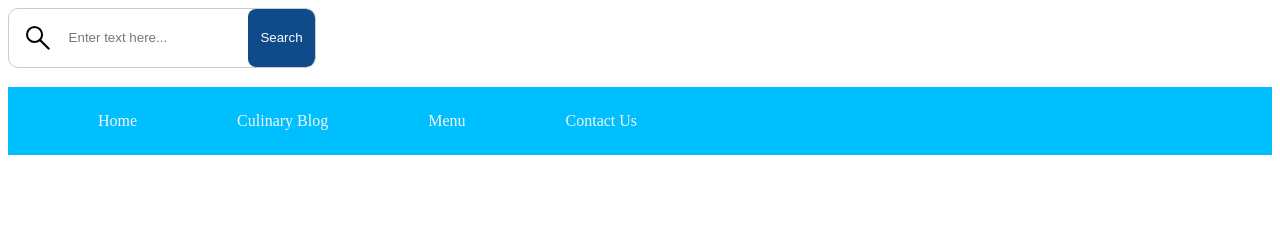
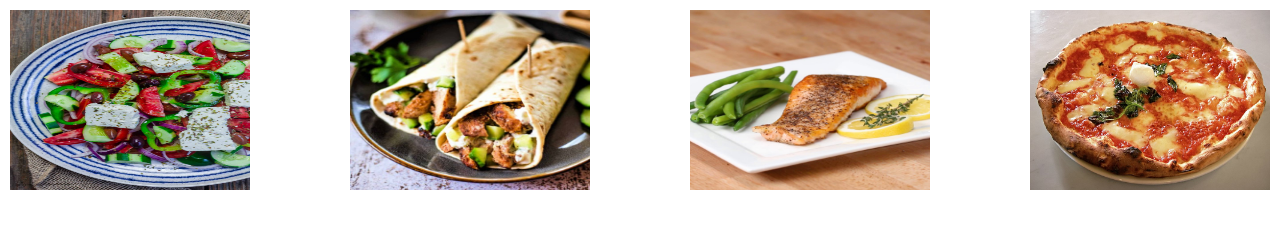
Before and after one commit to AlexKrevnyi/meta-front-end-developer, a plain HTML site: page Course 4. HTML and CSS in depth/Basic Flexbox/index.html in a window 1280 px wide. Drawn offline with Linux system fonts and the light colour scheme; files whose address does not match are found by name.

Commit message:
HTML and CSS in depth. Week 2. Basic flexbox #2

```diff
--- a/Course 4. HTML and CSS in depth/Basic Flexbox/basic.flexbox.css
+++ b/Course 4. HTML and CSS in depth/Basic Flexbox/basic.flexbox.css
@@ -1,44 +1,20 @@
-.container {
-	display: inline-flex;
-	flex: 1 1 300px;
-	border-radius: 10px;
-	border: 1px solid #ccc;
-	overflow: hidden;
+* {
+	margin: 0;
+	padding: 0;
+	box-sizing: border-box;
 }
 
-.icon {
-	padding: 0.8rem;
+img {
+	border: 0;
 }
 
-.searchBox {
-	border: 0;
-	flex: 1;
+.container {
+	display: flex;
+	flex-wrap: wrap;
+	justify-content: space-between;
+	padding: 5px;
 }
 
-.searchButton {
-	color: white;
-	background: #0f4a8a;
-	border: 0;
-	padding: 0.8rem;
-	border-radius: 8px;
+.item {
+	margin: 5px;
 }
-
-.flex-container {
-	display: flex;
-	background-color: deepskyblue;
-	justify-content: stretch;
-	flex-flow: row wrap;
-}
-
-.flex-container li {
-	list-style-type: none ;
-}
-
-.flex-container a {
-	display: inline-block;
-	padding: 25px;
-	margin: 0 25px;
-	text-align: center;
-	text-decoration: none;
-	color: whitesmoke;
-}
--- a/Course 4. HTML and CSS in depth/Basic Flexbox/index.html
+++ b/Course 4. HTML and CSS in depth/Basic Flexbox/index.html
@@ -11,15 +11,10 @@
 </head>
 <body>
 	<div class="container">
-		<img class="icon" src="/Users/alex/HTML-CSS/meta-front-end-developer/Course 4. HTML and CSS in depth/Basic Flexbox/search_FILL0_wght400_GRAD0_opsz48.svg" alt="Icon Image" style="width: 32px; height: 32px">
-		<input type="search" name="search" class="searchBox" placeholder="Enter text here...">
-		<input type="submit" value="Search" class="searchButton">
+		<img class="item" src="/Users/alex/HTML-CSS/meta-front-end-developer/Course 4. HTML and CSS in depth/Basic Flexbox/Greek-salad-recipe-3.jpg" alt="Greek Salad" style="width: 240px; height: 180px">
+		<img class="item" src="/Users/alex/HTML-CSS/meta-front-end-developer/Course 4. HTML and CSS in depth/Basic Flexbox/Chicken-Shawarma_09_1200x1200-500x500.jpg" alt="Chiken Shawarma" style="width: 240px; height: 180px">
+		<img class="item" src="/Users/alex/HTML-CSS/meta-front-end-developer/Course 4. HTML and CSS in depth/Basic Flexbox/BFV17423_4_Ways_To_Cook_Salmon_FB1080SQ.jpg" alt="Fresh Salmon" style="width: 240px; height: 180px">
+		<img class="item" src="/Users/alex/HTML-CSS/meta-front-end-developer/Course 4. HTML and CSS in depth/Basic Flexbox/Eq_it-na_pizza-margherita_sep2005_sml.jpg" alt="Pizza" style="width: 240px; height: 180px">
 	</div>
-	<ul class="flex-container">
-		<li><a href="#">Home</a></li>
-		<li><a href="#">Culinary Blog</a></li>
-		<li><a href="#">Menu</a></li>
-		<li><a href="#">Contact Us</a></li>
-	</ul>
 </body>
 </html>
```
Also changed, not shown: Course 4. HTML and CSS in depth/Basic Flexbox/BFV17423_4_Ways_To_Cook_Salmon_FB1080SQ.jpg (added), Course 4. HTML and CSS in depth/Basic Flexbox/Chicken-Shawarma_09_1200x1200-500x500.jpg (added), Course 4. HTML and CSS in depth/Basic Flexbox/Eq_it-na_pizza-margherita_sep2005_sml.jpg (added), Course 4. HTML and CSS in depth/Basic Flexbox/Greek-salad-recipe-3.jpg (added).
